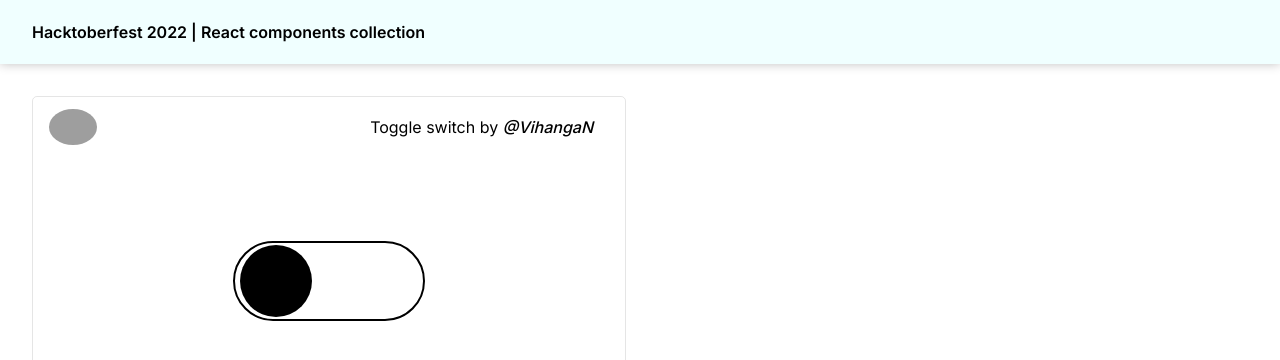
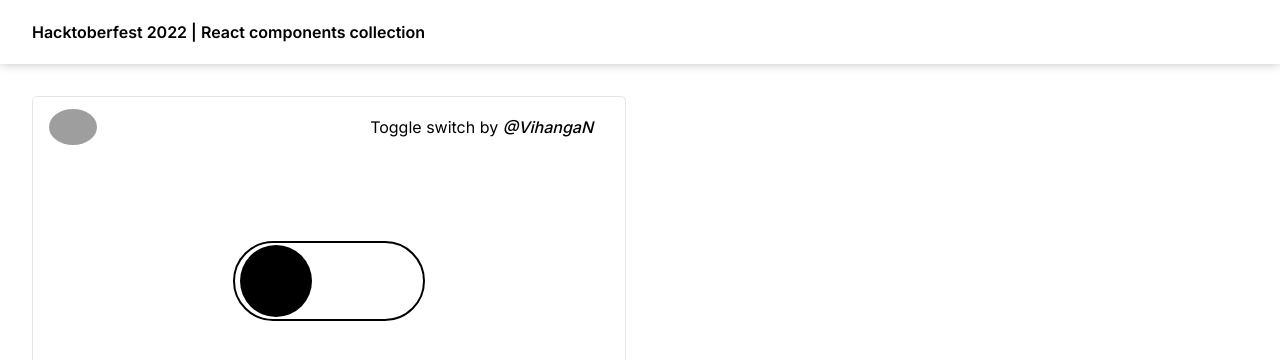
Before and after one commit to VihangaN/react-component-collection, a React (Create React App) app: page / in a window 1280 px wide. Shown: the top 360 px of the page. Built offline with nearby package versions, Linux system fonts and the light colour scheme; grey boxes are pictures that could not be loaded.

Commit message:
Update _header.scss

```diff
--- a/src/styles/_header.scss
+++ b/src/styles/_header.scss
@@ -8,7 +8,6 @@
     box-sizing: border-box;
     padding:0 2rem;
     position: fixed;
-    background-color: azure;
 
     .logo{
         height:100%;
```
